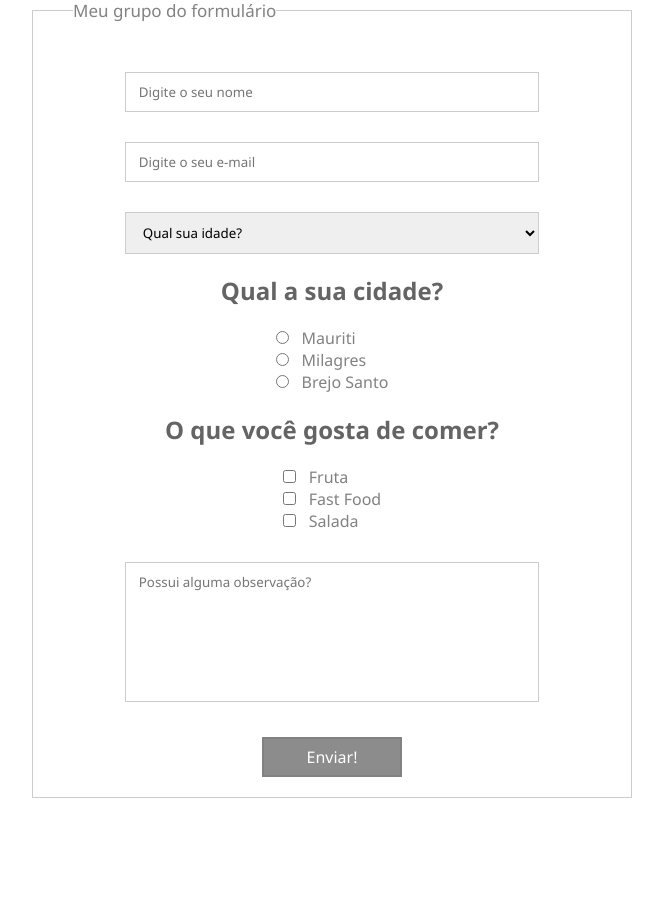
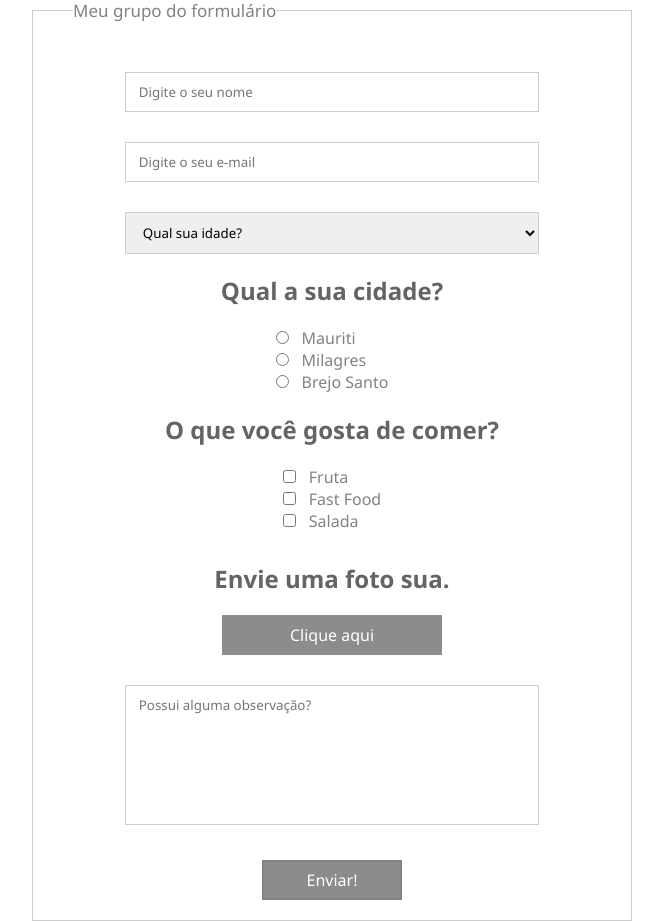
Before and after one commit to jacildofurtado/Danki-code, a PHP site: page / in a window 1280 px wide. Shown: the part 31-952 px from the top of the page, without its empty margins (308-971 px from the left). Before the commit the page ends 829 px from the top, so only its background shows below. Run offline with PHP 8.4, Linux system fonts and the light colour scheme.

Commit message:
Atualizado

```diff
--- a/ftont-end-completo/Iniciando-com-CSS/formulario-profissional/index.html
+++ b/ftont-end-completo/Iniciando-com-CSS/formulario-profissional/index.html
@@ -20,44 +20,50 @@
             <div>
                 <select name="lista" id="">
                     <option disabled selected value="">Qual sua idade?</option>
-                    <option value="">20</option>
-                    <option value="">25+</option>
-                    <option value="">40+</option>
+                    <option value="20">20</option>
+                    <option value="25+">25+</option>
+                    <option value="40+">40+</option>
                 </select>
             </div>
 
             <h2>Qual a sua cidade?</h2>
             <div class="input">
                 <div>
-                    <input type="radio" name="cidade" id=""><span>Mauriti</span>
+                    <input type="radio" name="cidade" id="" value="Mauriti"><span>Mauriti</span>
                 </div>
                 <div>
-                    <input type="radio" name="cidade" id=""><span>Milagres</span>
+                    <input type="radio" name="cidade" id="" value="Milagres"><span>Milagres</span>
                 </div>
                 <div>
-                    <input type="radio" name="cidade" id=""><span>Brejo Santo</span>
+                    <input type="radio" name="cidade" id="" value="Brejo Santo"><span>Brejo Santo</span>
                 </div>
             </div><!--input-->
 
             <h2>O que você gosta de comer?</h2>
             <div class="input">
                 <div>
-                    <input type="checkbox" name="cidade" id=""><span>Fruta</span>
+                    <input type="checkbox" name="comida[]" id="" value="Fruta"><span>Fruta</span>
                 </div>
                 <div>
-                    <input type="checkbox" name="cidade" id=""><span>Fast Food</span>
+                    <input type="checkbox" name="comida[]" id="" value="Fast Food"><span>Fast Food</span>
                 </div>
                 <div>
-                    <input type="checkbox" name="cidade" id=""><span>Salada</span>
+                    <input type="checkbox" name="comida[]" id="" value="Salada"><span>Salada</span>
                 </div>
             </div><!--input-->
 
-            <div>
+            <div class="file"><!--file-->
+                <h2>Envie uma foto sua.</h2>
+                <input type="file" name="file" id="file">
+                <label for="file">Clique aqui</label>
+            </div><!--file-->
+
+            <div><!--textarea-->
                 <div>
-                    <textarea name="" id="" cols="30" rows="10" placeholder="Possui alguma observação?"></textarea>
+                    <textarea name="observacao" id="" cols="30" rows="10" placeholder="Possui alguma observação?"></textarea>
                 </div>
                 <input type="submit" name="acao" value="Enviar!">
-            </div>
+            </div><!--textarea-->
         </fieldset>
     </form>
 </body>
--- a/ftont-end-completo/Iniciando-com-CSS/formulario-profissional/style.css
+++ b/ftont-end-completo/Iniciando-com-CSS/formulario-profissional/style.css
@@ -66,6 +66,26 @@ form h2{
     color: rgb(130, 130, 130);
 }
 
+form input[type=file]{
+    display: none;
+}
+
+form .file{
+    margin-top: 30px;
+}
+
+form label{
+    display: inline-block;
+    cursor: pointer;
+    width: 220px;
+    height: 40px;
+    margin-top: 20px;
+    background-color: rgb(140, 140, 140);
+    color: white;
+    text-align: center;
+    line-height: 40px;
+}
+
 form input[type=submit]{
     width: 140px;
     height: 40px;
```
